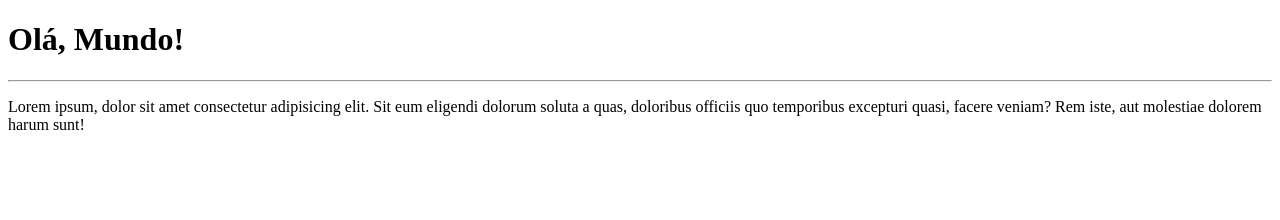
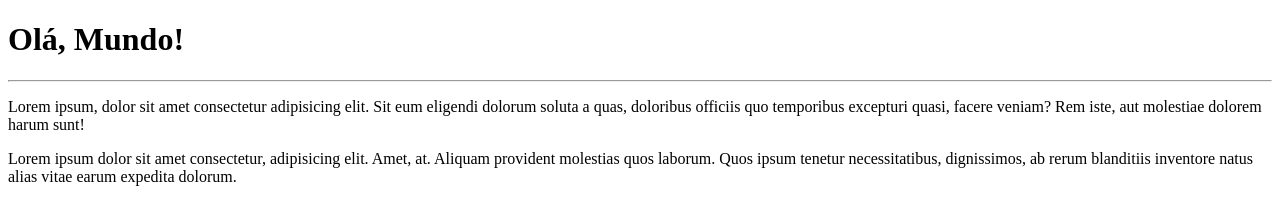
Before and after one commit to rodrigocassiano0/Ola-Mundo, a plain HTML site: page site-exemplo/index.html in a window 1280 px wide. Drawn offline with Linux system fonts and the light colour scheme.

Commit message:
adicionei um parágrafo

```diff
--- a/site-exemplo/index.html
+++ b/site-exemplo/index.html
@@ -9,5 +9,6 @@
     <h1>Olá, Mundo!</h1>
     <hr>
     <p>Lorem ipsum, dolor sit amet consectetur adipisicing elit. Sit eum eligendi dolorum soluta a quas, doloribus officiis quo temporibus excepturi quasi, facere veniam? Rem iste, aut molestiae dolorem harum sunt!</p>
+    <p>Lorem ipsum dolor sit amet consectetur, adipisicing elit. Amet, at. Aliquam provident molestias quos laborum. Quos ipsum tenetur necessitatibus, dignissimos, ab rerum blanditiis inventore natus alias vitae earum expedita dolorum.</p>
 </body>
 </html>
```
